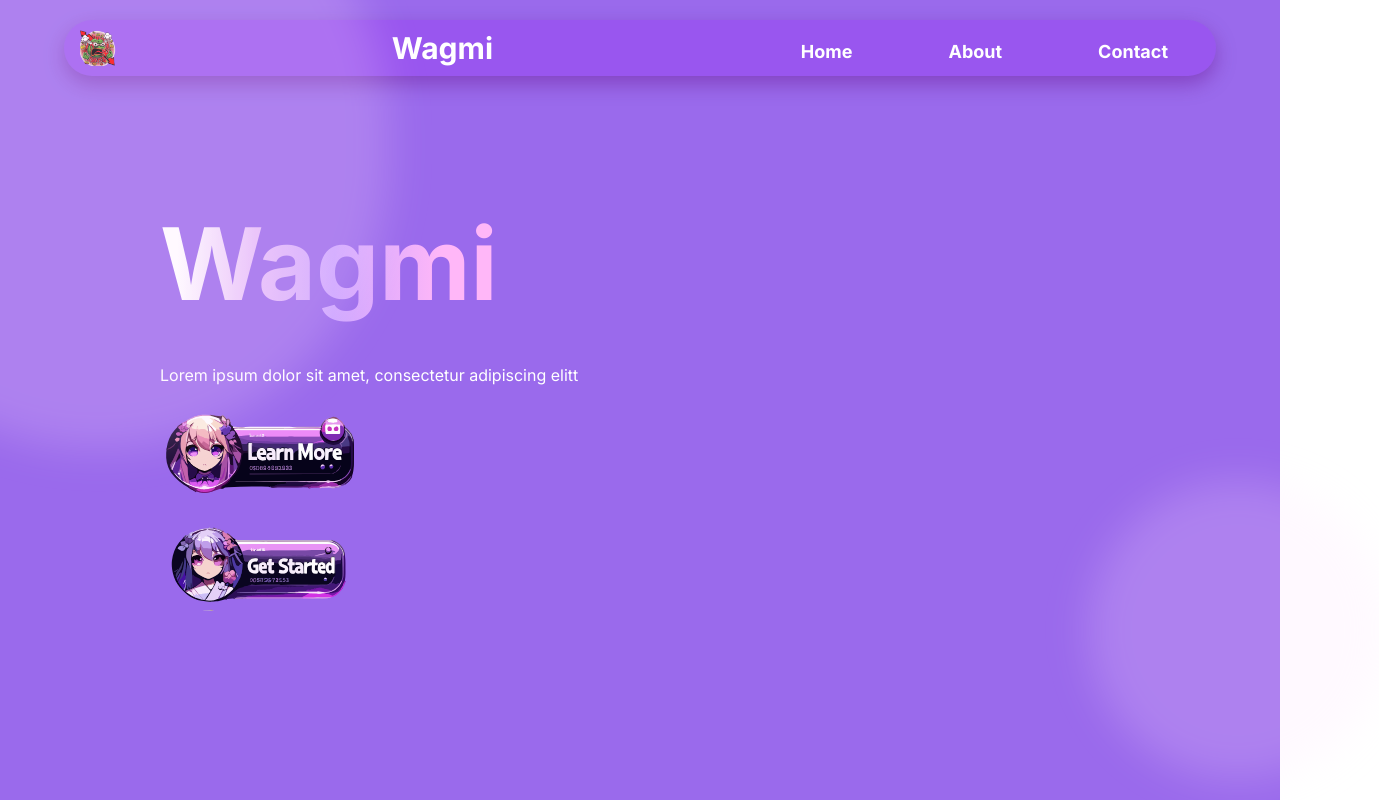
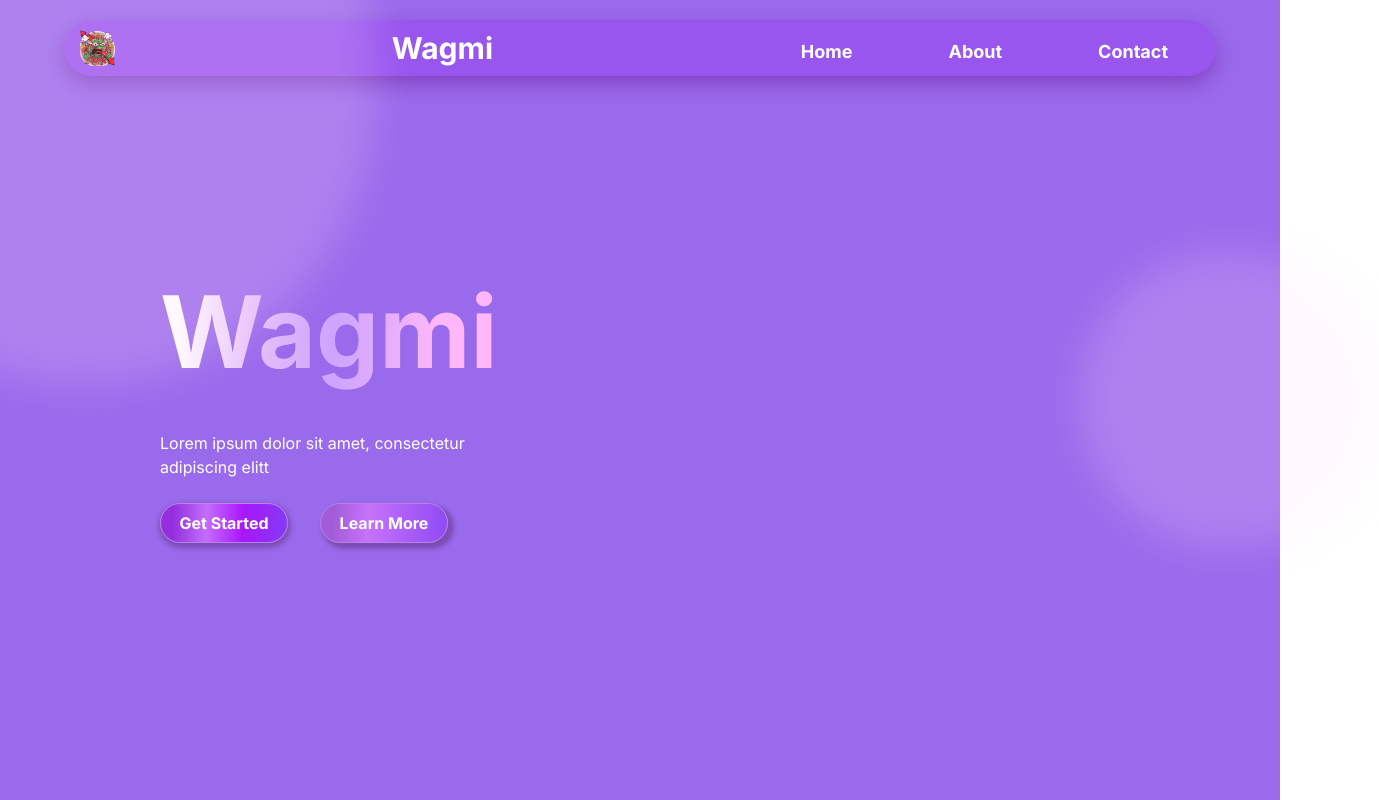
Before and after one commit to ben1441/pugd, a Next.js app: page / in a window 1280 px wide. Shown: the whole page, 1379 px wide, since content can reach past the window. Built offline with nearby package versions, Linux system fonts and the light colour scheme.

Commit message:
buttons positioning

```diff
--- a/app/globals.css
+++ b/app/globals.css
@@ -102,4 +102,18 @@
   .z-behind {
     z-index: -1;
   }
+
+  .btn-gradient-purple {
+    border-radius: 20px;
+    border: 1px solid #B683EA;
+    background: linear-gradient(92deg, rgba(147, 32, 218, 0.80) 9.88%, rgba(205, 109, 255, 0.80) 36.14%, rgba(173, 0, 255, 0.80) 65.36%, rgba(112, 0, 255, 0.47) 97.19%);
+    box-shadow: 1px 3px 5px 2px rgba(93, 44, 122, 0.49);
+  }
+
+  .btn-gradient-light {
+    border-radius: 20px;
+    border: 1px solid #B683EA;
+    background: linear-gradient(92deg, rgba(165, 88, 211, 0.80) 9.88%, rgba(210, 116, 255, 0.80) 37.1%, rgba(132, 35, 255, 0.42) 97.19%);
+    box-shadow: 4px 4px 4px 2px rgba(93, 44, 122, 0.49);
+  }
 }
--- a/app/page.tsx
+++ b/app/page.tsx
@@ -11,17 +11,19 @@ export default function Home() {
     <div className="flex flex-col items-start justify-center ml-10 sm:ml-32 lg:ml-40 gap-6">
       <h1 className="wagmi-gradient font-bold min-[320px]:text-[80px] sm:text-[100px]">Wagmi</h1>
       <p className="text-white">Lorem ipsum dolor sit amet, consectetur adipiscing elitt</p>
-      <Link href="#more">
-        <Image src="/learn.svg" alt="Learn More" width={200} height={100} />
-      </Link>
-      <Link href="#getStarted">
-        <Image src="/get-started.svg" alt="Learn More" width={200} height={100} />
-      </Link>
+      <div className="flex max-sm:flex-col gap-8">
+        <Link href="#more">
+          <button className="text-white font-bold btn-gradient-purple w-32 h-10">Get Started</button>
+        </Link>
+        <Link href="#getStarted">
+          <button className="text-white font-bold btn-gradient-light w-32 h-10">Learn More</button>
+        </Link>
+      </div>
     </div>
 
     {/*<Image src="/wagmi-bg.png" alt="wagmi" width={600} height={0} />*/}
-    <div className="fixed -top-[20%] -left-[15%] soft-circle w-[400px] lg:w-[581px] h-[400px] lg:h-[609px] flex-shrink-0"></div>
-    <div className="fixed top-[60%] left-[65%] sm:left-[75%] md:left-[85%] soft-circle w-[200px] lg:w-[300px] h-[200px] lg:h-[300px] flex-shrink-0"></div>
-    <Image src="/wagmi-pose.png" alt="wagmi" width={200} height={200} className="fixed z-behind bottom-0 right-0" />
+    <div className="relative -top-[40%] md:-left-[] lg:-left-[55%] soft-circle w-[400px] lg:w-[581px] h-[400px] lg:h-[609px] flex-shrink-0"></div>
+    <div className="relative soft-circle w-[200px] lg:w-[300px] h-[200px] lg:h-[300px] flex-shrink-0"></div>
+    {/*<Image src="/wagmi-pose.png" alt="wagmi" width={200} height={200} className="fixed z-behind bottom-0 right-0" />*/}
   </div>;
 }
```
